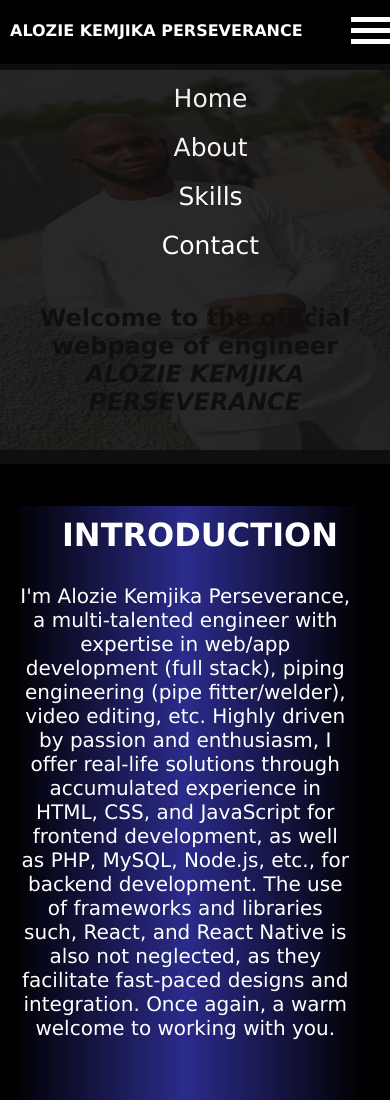
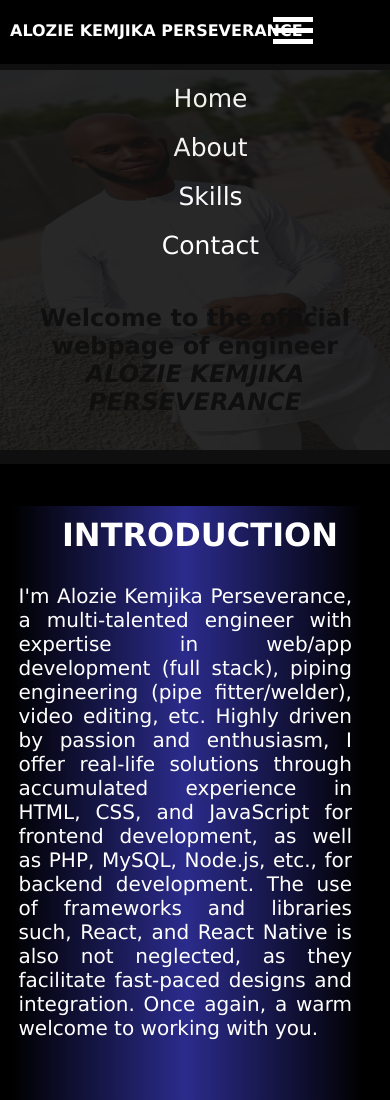
Before and after one commit to kemjika1/kemiport, a plain HTML site: page index.html in a window 390 px wide. Shown: the top 1100 px of the page. Drawn offline with Linux system fonts and the light colour scheme.

Commit message:
newchanges

```diff
--- a/home.css
+++ b/home.css
@@ -53,7 +53,7 @@ body{
 .container {
   display: none;
   cursor: pointer;
-  margin-left: 90%;
+  margin-left: 70%;
   margin-top: -72px;
   width: 40px;
   border-radius: 5px;
@@ -308,7 +308,7 @@ textarea::placeholder {
 
   #p1 {
       color: white;
-      text-align: center;
+      text-align: justify;
       font-size: 20px;
       margin-top: -670px;
       margin-left: 5%; /* Adjust margins for small screens */
```
